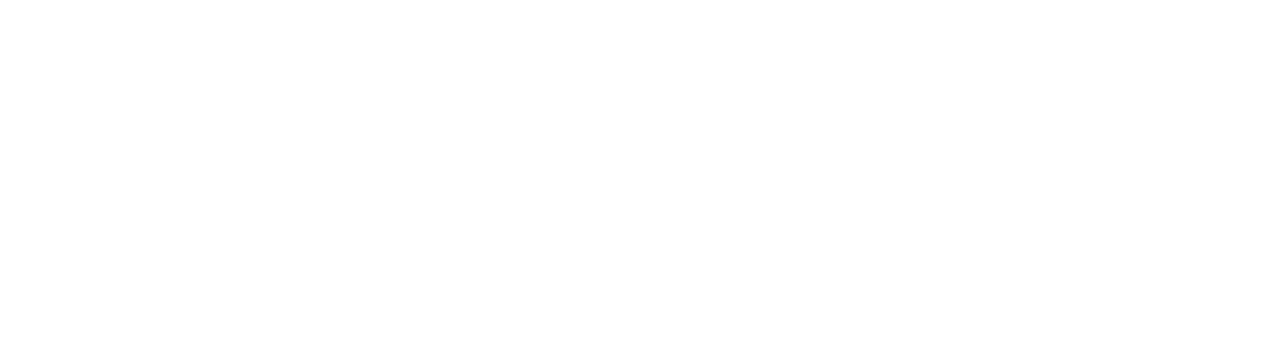
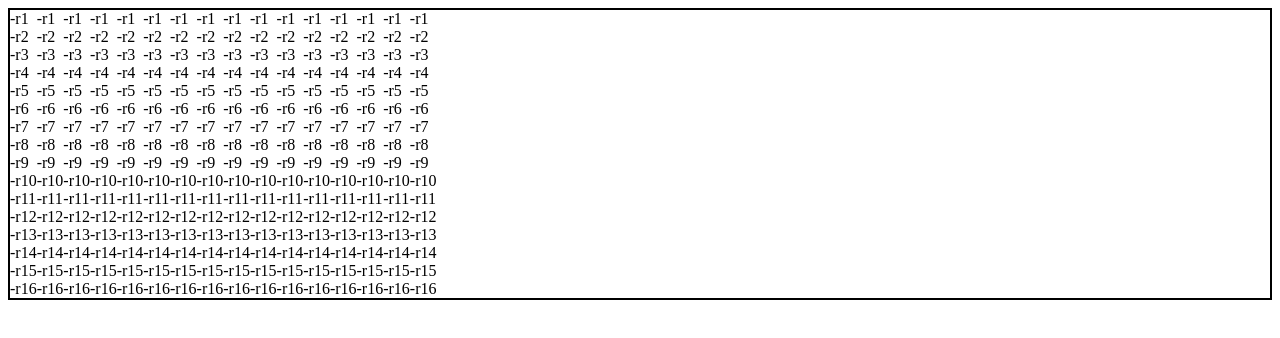
Before and after one commit to simoschmidt/etch-a-sketch, a plain HTML site: page index.html in a window 1280 px wide. Drawn offline with Linux system fonts and the light colour scheme.

Commit message:
Create grid based on variable gridSize value

```diff
--- a/index.html
+++ b/index.html
@@ -8,6 +8,8 @@
   <script src="./script/script.js" defer></script>
 </head>
 <body>
+  <div id="container">
 
+  </div>
 </body>
 </html>
--- a/script/script.js
+++ b/script/script.js
@@ -0,0 +1,18 @@
+const container = document.querySelector("#container");
+
+gridSize = 16;
+//let gridSize = prompt('What grid size would you like?');
+//change this later to a slider?
+
+for (let i = 0; i < gridSize; i++) {
+  const column = document.createElement("div");
+  //columnDiv.textContent = '-c' + (i + 1).toString();
+  container.appendChild(column);
+
+  for (let i = 0; i < gridSize; i++) {
+  const rowDiv = document.createElement("div");
+  rowDiv.textContent = '-r' + (i + 1).toString();
+  rowDiv.classList.add("rowDiv");
+  column.appendChild(rowDiv);
+  }
+}
--- a/style/styles.css
+++ b/style/styles.css
@@ -0,0 +1,4 @@
+#container {
+  display: flex;
+  border: 2px solid;
+}
```
